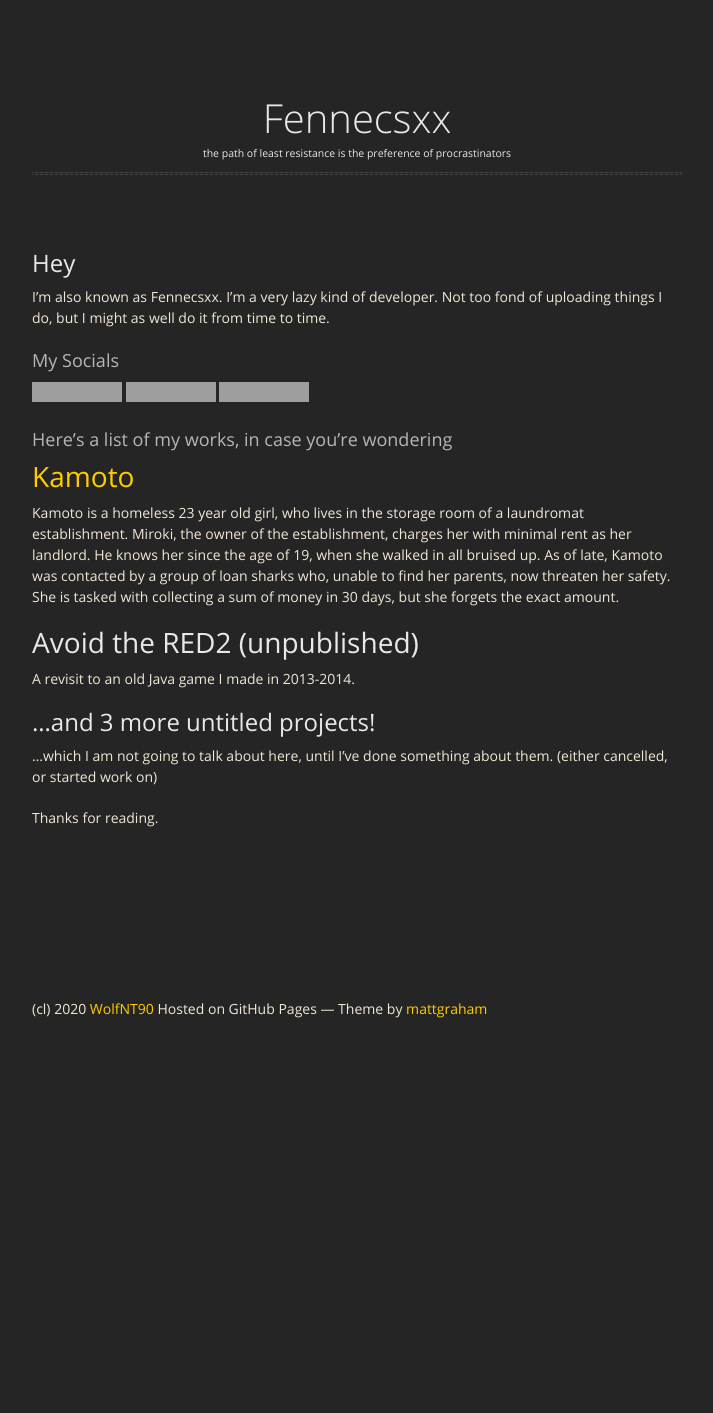
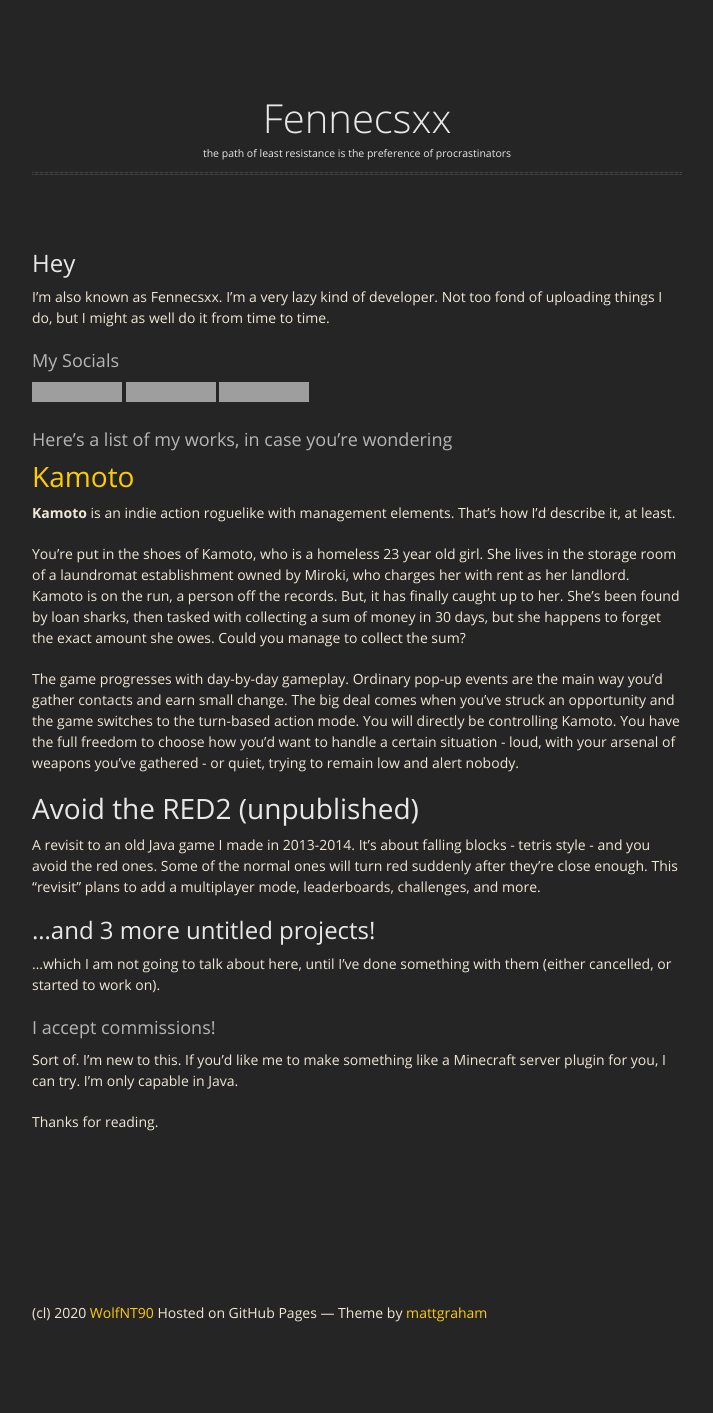
Before and after one commit to WolfNT90/WolfNT90.github.io, a Jekyll site: the page built from index.md, in a window 1280 px wide. Shown: the whole page, without its empty margins (283-996 px from the left). Built offline with Jekyll 4.4.1, drawn with Linux system fonts in a browser that asks for light colours; our own code applies the rules of GitHub Pages for plain Markdown files; before the commit the page ends 1109 px from its top, so only the background shows below that; grey boxes are pictures that could not be loaded.

Commit message:
Update index.md

```diff
--- a/index.md
+++ b/index.md
@@ -6,16 +6,27 @@ layout: default
 I'm also known as Fennecsxx. I'm a very lazy kind of developer. Not too fond of uploading things I do, but I might as well do it from time to time.
 
 ### My Socials
-![Github Followers](https://img.shields.io/github/followers/WolfNT90?style=social)
-![Twitter Followers](https://img.shields.io/twitter/follow/fennecsxx?label=I%27m%20on%20Twitter&style=social)
-![Discord](https://img.shields.io/discord/660671492505337856?label=my%20server&logo=Discord&style=social)
+[![Github Followers](https://img.shields.io/github/followers/WolfNT90?color=orange&label=follow%20my%20github&logo=GitHub&style=for-the-badge)](https://github.com/WolfNT90)
+[![Twitter Followers](https://img.shields.io/twitter/follow/fennecsxx?color=blue&logo=Twitter&logoColor=white&style=for-the-badge)](https://twitter.com/fennecsxx)
+[![Discord](https://img.shields.io/discord/660671492505337856?logo=Discord&logoColor=white&style=for-the-badge)](https://discord.gg/NesVeu5)
 ### Here's a list of my works, in case you're wondering
 
 # [Kamoto](https://gamejolt.com/games/Kamoto/401563)
-Kamoto is a homeless 23 year old girl, who lives in the storage room of a laundromat establishment. Miroki, the owner of the establishment, charges her with minimal rent as her landlord. He knows her since the age of 19, when she walked in all bruised up. As of late, Kamoto was contacted by a group of loan sharks who, unable to find her parents, now threaten her safety. She is tasked with collecting a sum of money in 30 days, but she forgets the exact amount.
+**Kamoto** is an indie action roguelike with management elements. That's how I'd describe it, at least.
+
+You're put in the shoes of Kamoto, who is a homeless 23 year old girl. She lives in the storage room of a laundromat establishment owned by Miroki, who charges her with rent as her landlord.
+Kamoto is on the run, a person off the records. But, it has finally caught up to her.
+She's been found by loan sharks, then tasked with collecting a sum of money in 30 days, but she happens to forget the exact amount she owes. Could you manage to collect the sum?
+
+The game progresses with day-by-day gameplay. Ordinary pop-up events are the main way you'd gather contacts and earn small change. The big deal comes when you've struck an opportunity and the game switches to the turn-based action mode. You will directly be controlling Kamoto. You have the full freedom to choose how you'd want to handle a certain situation - loud, with your arsenal of weapons you've gathered - or quiet, trying to remain low and alert nobody.
 # Avoid the RED2 (unpublished)
-A revisit to an old Java game I made in 2013-2014.
+A revisit to an old Java game I made in 2013-2014. It's about falling blocks - tetris style - and you avoid the red ones. Some of the normal ones will turn red suddenly after they're close enough.
+This "revisit" plans to add a multiplayer mode, leaderboards, challenges, and more.
 ## ...and 3 more untitled projects!
-...which I am not going to talk about here, until I've done something about them. (either cancelled, or started work on)
+...which I am not going to talk about here, until I've done something with them (either cancelled, or started to work on).
+
+### I accept commissions!
+Sort of. I'm new to this. If you'd like me to make something like a Minecraft server plugin for you, I can try.
+I'm only capable in Java.
 
 Thanks for reading.
```
